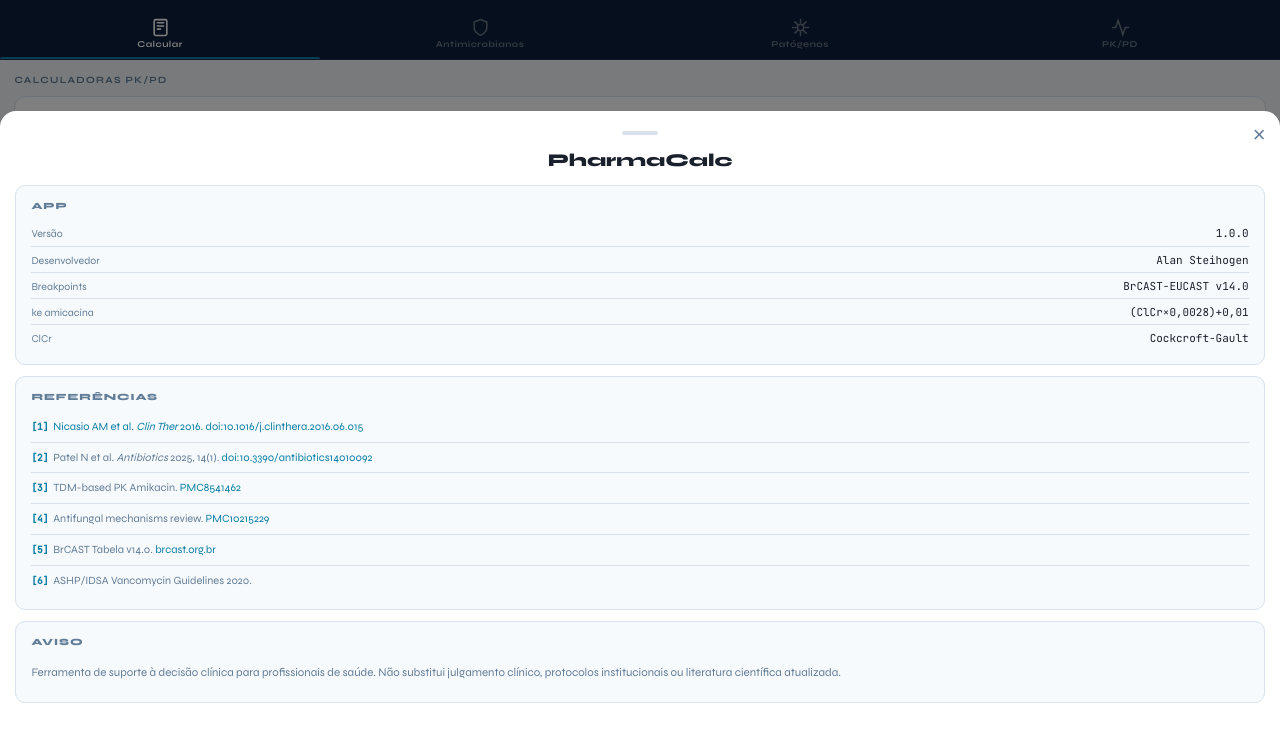
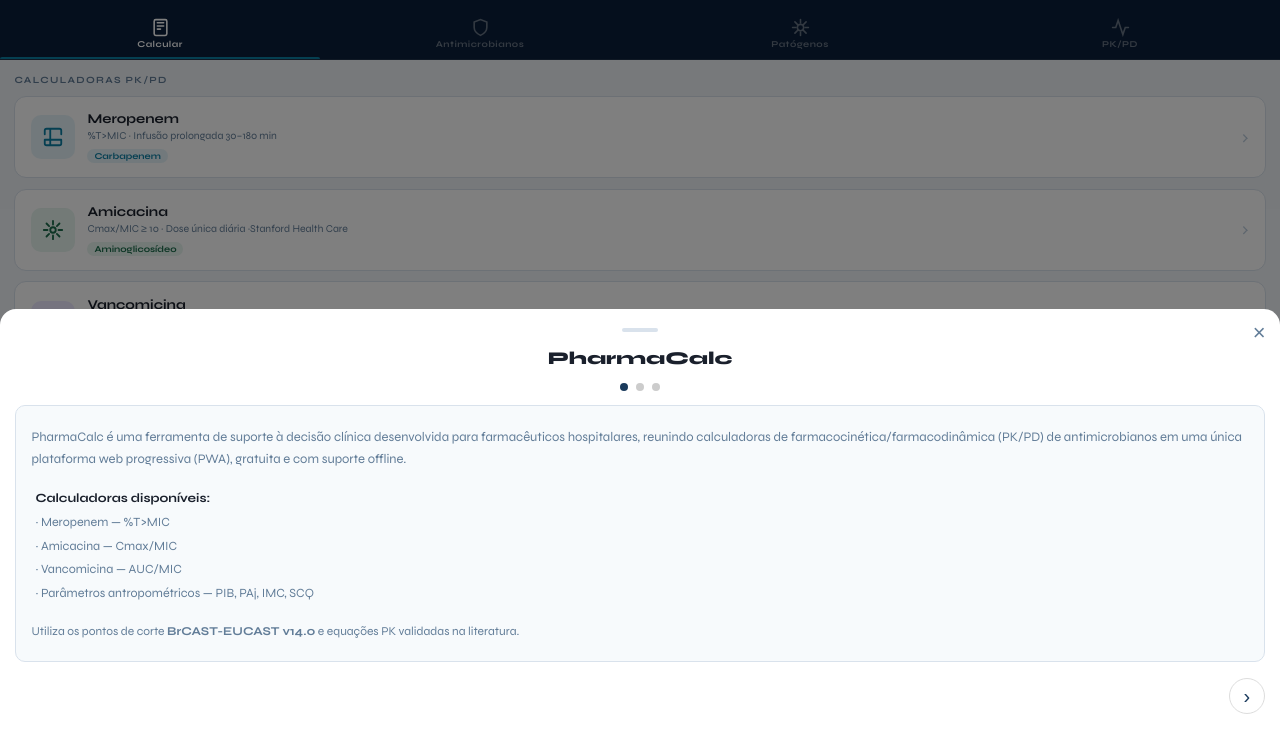
Before and after one commit to alansteihogen08/teste-1, a plain HTML site: page index.html in a window 1280 px wide. Both pictures are taken after a click on the button "sobre". Shown: the part 46-798 px from the top of the page. Drawn offline with Linux system fonts and the light colour scheme.

Commit message:
Update index.html

```diff
--- a/index.html
+++ b/index.html
@@ -950,28 +950,79 @@ table.brc tr:last-child td{border-bottom:none;}
 <!-- SOBRE MODAL -->
 <div class="overlay" id="modal-overlay" onclick="closeSobre(event)">
   <div class="sheet" onclick="event.stopPropagation()">
-    <div class="sheet-handle"></div>
-    <button class="sheet-close" onclick="closeSobre()">×</button>
-    <h2>PharmaCalc</h2>
+  <div class="sheet-handle"></div>
+  <button class="sheet-close" onclick="closeSobre()">×</button>
+  <h2>PharmaCalc</h2>
+
+  <div class="sheet-dots">
+    <span class="dot active" onclick="goPanel(0)"></span>
+    <span class="dot" onclick="goPanel(1)"></span>
+    <span class="dot" onclick="goPanel(2)"></span>
+  </div>
+
+  <!-- PAINEL 1 — Resumo -->
+  <div class="sheet-panel active" id="panel-0">
     <div class="a-sec">
-      <h4>App</h4>
-      <div class="a-row"><span class="a-lbl">Versão</span><span class="a-val">1.0.0</span></div>
-      <div class="a-row"><span class="a-lbl">Desenvolvedor</span><span class="a-val">Alan Steihogen</span></div>
-      <div class="a-row"><span class="a-lbl">Breakpoints</span><span class="a-val">BrCAST-EUCAST v14.0</span></div>
-      <div class="a-row"><span class="a-lbl">ke amicacina</span><span class="a-val">(ClCr×0,0028)+0,01</span></div>
-      <div class="a-row"><span class="a-lbl">ClCr</span><span class="a-val">Cockcroft-Gault</span></div>
+      <div class="ref-li" style="border:none;font-size:13px;line-height:1.7">
+        PharmaCalc é uma ferramenta de suporte à decisão clínica desenvolvida para farmacêuticos hospitalares, reunindo calculadoras de farmacocinética/farmacodinâmica (PK/PD) de antimicrobianos em uma única plataforma web progressiva (PWA), gratuita e com suporte offline.
+      </div>
+      <div style="margin-top:10px;font-size:12.5px;color:var(--mu);line-height:1.9;padding:0 4px">
+        <strong style="color:var(--tx)">Calculadoras disponíveis:</strong><br>
+        · Meropenem — %T&gt;MIC<br>
+        · Amicacina — Cmax/MIC<br>
+        · Vancomicina — AUC/MIC<br>
+        · Parâmetros antropométricos — PIB, PAj, IMC, SCQ
+      </div>
+      <div class="ref-li" style="border:none;font-size:12px;line-height:1.7;margin-top:10px">
+        Utiliza os pontos de corte <strong>BrCAST-EUCAST v14.0</strong> e equações PK validadas na literatura.
+      </div>
     </div>
+  </div>
+
+  <!-- PAINEL 2 — Referências -->
+  <div class="sheet-panel" id="panel-1">
     <div class="a-sec">
       <h4>Referências</h4>
-      <div class="ref-li"><span class="rn">[1]</span>Nicasio AM et al. <em>Clin Ther</em> 2016. <a href="https://doi.org/10.1016/j.clinthera.2016.06.015" target="_blank">doi:10.1016/j.clinthera.2016.06.015</a></div>
-      <div class="ref-li"><span class="rn">[2]</span>Patel N et al. <em>Antibiotics</em> 2025, 14(1). <a href="https://doi.org/10.3390/antibiotics14010092" target="_blank">doi:10.3390/antibiotics14010092</a></div>
-      <div class="ref-li"><span class="rn">[3]</span>TDM-based PK Amikacin. <a href="https://pmc.ncbi.nlm.nih.gov/articles/PMC8541462/" target="_blank">PMC8541462</a></div>
-      <div class="ref-li"><span class="rn">[4]</span>Antifungal mechanisms review. <a href="https://pmc.ncbi.nlm.nih.gov/articles/PMC10215229/" target="_blank">PMC10215229</a></div>
-      <div class="ref-li"><span class="rn">[5]</span>BrCAST Tabela v14.0. <a href="https://brcast.org.br" target="_blank">brcast.org.br</a></div>
-      <div class="ref-li"><span class="rn">[6]</span>ASHP/IDSA Vancomycin Guidelines 2020.</div>
+      <div class="ref-tabs">
+        <button class="ref-tab active" onclick="goRef(this,'ref-geral')">Geral</button>
+        <button class="ref-tab" onclick="goRef(this,'ref-merp')">Meropenem</button>
+        <button class="ref-tab" onclick="goRef(this,'ref-ami')">Amicacina</button>
+        <button class="ref-tab" onclick="goRef(this,'ref-vanco')">Vancomicina</button>
+        <button class="ref-tab" onclick="goRef(this,'ref-antro')">Antro</button>
+      </div>
+      <div class="ref-body active" id="ref-geral">
+        <!-- suas refs gerais aqui -->
+      </div>
+      <div class="ref-body" id="ref-merp">
+        <!-- suas refs meropenem aqui -->
+      </div>
+      <div class="ref-body" id="ref-ami">
+        <!-- suas refs amicacina aqui -->
+      </div>
+      <div class="ref-body" id="ref-vanco">
+        <!-- suas refs vancomicina aqui -->
+      </div>
+      <div class="ref-body" id="ref-antro">
+        <!-- suas refs antropométrico aqui -->
+      </div>
     </div>
-    <div class="a-sec"><h4>Aviso</h4><div class="ref-li" style="border:none;font-size:11.5px;line-height:1.7">Ferramenta de suporte à decisão clínica para profissionais de saúde. Não substitui julgamento clínico, protocolos institucionais ou literatura científica atualizada.</div></div>
   </div>
+
+  <!-- PAINEL 3 — Aviso -->
+  <div class="sheet-panel" id="panel-2">
+    <div class="a-sec">
+      <h4>Aviso</h4>
+      <div class="ref-li" style="border:none;font-size:11.5px;line-height:1.7">
+        Ferramenta de suporte à decisão clínica para profissionais de saúde. Não substitui julgamento clínico, protocolos institucionais ou literatura científica atualizada.
+      </div>
+    </div>
+  </div>
+
+  <div class="sheet-nav">
+    <button class="nav-btn" id="btn-prev" onclick="stepPanel(-1)" style="visibility:hidden">‹</button>
+    <button class="nav-btn" id="btn-next" onclick="stepPanel(1)">›</button>
+  </div>
+</div>
 </div>
 
 <script>
@@ -1085,9 +1136,35 @@ document.addEventListener('click',()=>{
 });
 
 // ── SOBRE MODAL ───────────────────────────────
-function showSobre(){document.getElementById('modal-overlay').classList.add('show');}
-function closeSobre(evt){if(!evt||evt.target===document.getElementById('modal-overlay'))document.getElementById('modal-overlay').classList.remove('show');}
+function showSobre(){
+  document.getElementById('modal-overlay').classList.add('show');
+  goPanel(0); // sempre abre no painel 1
+}
+function closeSobre(evt){
+  if(!evt||evt.target===document.getElementById('modal-overlay'))
+    document.getElementById('modal-overlay').classList.remove('show');
+}
 
+// ── PAINÉIS DO SOBRE ──────────────────────────
+let _panel=0;
+function goPanel(n){
+  const panels=document.querySelectorAll('.sheet-panel');
+  const dots=document.querySelectorAll('.dot');
+  panels.forEach(p=>p.classList.remove('active'));
+  dots.forEach(d=>d.classList.remove('active'));
+  panels[n].classList.add('active');
+  dots[n].classList.add('active');
+  _panel=n;
+  document.getElementById('btn-prev').style.visibility=n===0?'hidden':'visible';
+  document.getElementById('btn-next').style.visibility=n===panels.length-1?'hidden':'visible';
+}
+function stepPanel(dir){goPanel(Math.max(0,Math.min(2,_panel+dir)));}
+function goRef(btn,id){
+  btn.closest('.a-sec').querySelectorAll('.ref-tab').forEach(b=>b.classList.remove('active'));
+  btn.closest('.a-sec').querySelectorAll('.ref-body').forEach(b=>b.classList.remove('active'));
+  btn.classList.add('active');
+  document.getElementById(id).classList.add('active');
+}
 // ── SERVICE WORKER ────────────────────────────
 if('serviceWorker' in navigator)window.addEventListener('load',()=>navigator.serviceWorker.register('sw.js').catch(()=>{}));
 </script>
```
